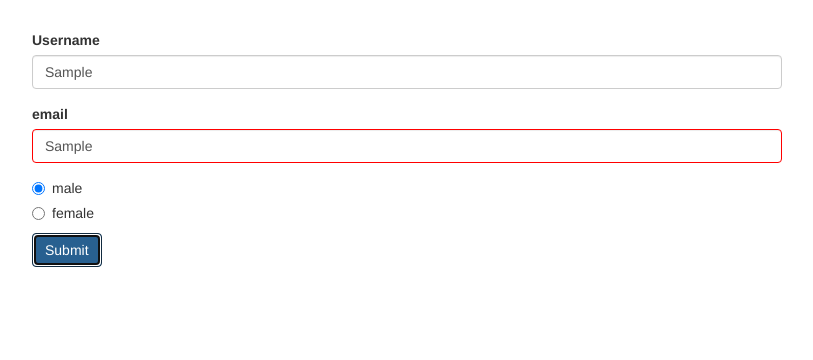
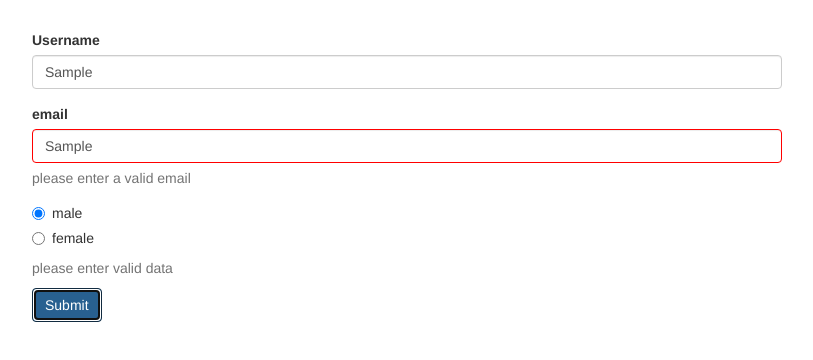
Before and after one commit to doug-newton/angular-udemy-course-project, an Angular app: page / in a window 1280 px wide. Both pictures are taken after typing "Sample", "Sample" into the empty fields and a click on the button "Submit". Shown: the top 360 px of the page, without its empty margins (233-1046 px from the left). Built offline with nearby package versions, Linux system fonts and the light colour scheme.

Commit message:
display invalid messages using formGroup.get('path') in template

```diff
--- a/src/app/app.component.html
+++ b/src/app/app.component.html
@@ -10,6 +10,9 @@
             class="form-control"
             formControlName="username"
             >
+            <span
+              *ngIf="!signupForm.get('username').valid && signupForm.get('username').touched"
+              class="help-block">please enter a valid username</span>
         </div>
         <div class="form-group">
           <label for="email">email</label>
@@ -19,6 +22,9 @@
             class="form-control"
             formControlName="email"
             >
+            <span
+              *ngIf="!signupForm.get('email').valid && signupForm.get('email').touched"
+              class="help-block">please enter a valid email</span>
         </div>
         <div class="radio" *ngFor="let gender of genders">
           <label>
@@ -29,6 +35,9 @@
               >{{ gender }}
           </label>
         </div>
+            <span
+              *ngIf="!signupForm.valid && signupForm.touched"
+              class="help-block">please enter valid data</span>
         <button class="btn btn-primary" type="submit">Submit</button>
       </form>
     </div>
```
